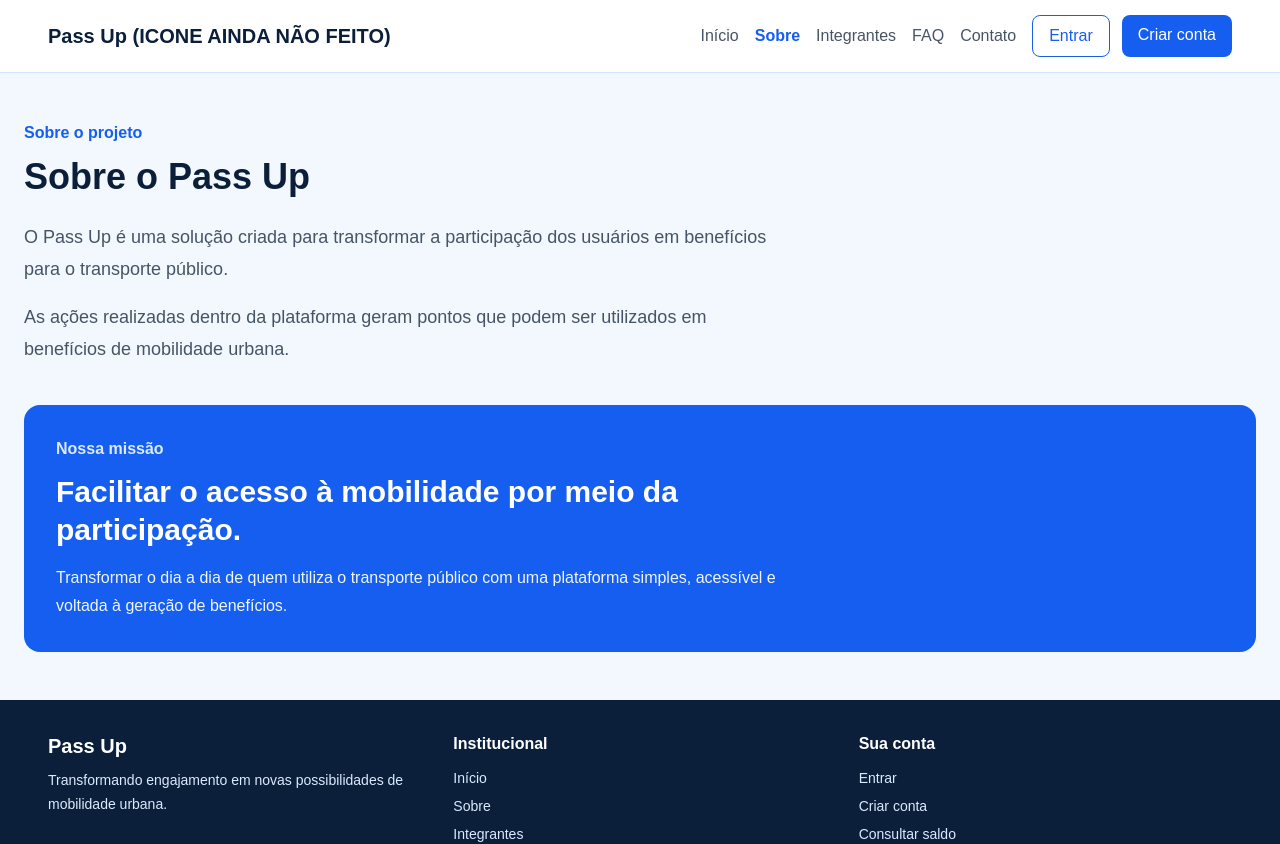
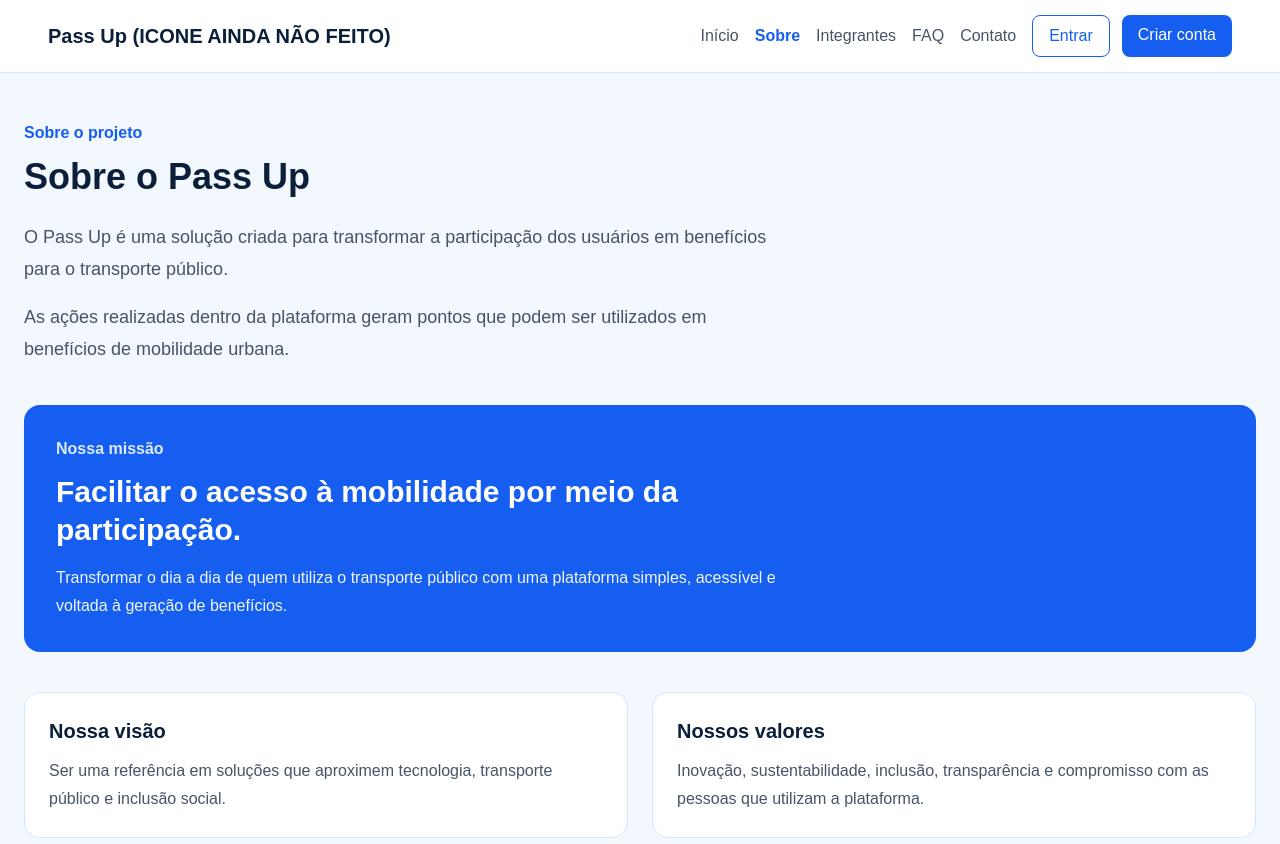
Before and after one commit to pivattidev/passup, a React (Vite) app: page /sobre in a window 1280 px wide. Shown: the top 844 px of the page. Built offline with nearby package versions, Linux system fonts and the light colour scheme.

Commit message:
feat: cards "visao" e "valores" adicionados na página sobre.

```diff
--- a/src/pages/Sobre/Sobre.tsx
+++ b/src/pages/Sobre/Sobre.tsx
@@ -1,3 +1,5 @@
+import CardValor from '../../components/CardValor'
+
 export default function Sobre() {
   return (
     <main className="bg-[#F2F8FD] px-6 py-12 text-[#0B1F3A]">
@@ -36,6 +38,19 @@ export default function Sobre() {
           plataforma simples, acessível e voltada à geração de benefícios.
         </p>
       </section>
+      <section className="mx-auto mt-10 max-w-[1600px]">
+        <div className="grid gap-6 min-[768px]:grid-cols-2">
+          <CardValor
+            titulo="Nossa visão"
+            descricao="Ser uma referência em soluções que aproximem tecnologia, transporte público e inclusão social."
+          />
+
+          <CardValor
+            titulo="Nossos valores"
+            descricao="Inovação, sustentabilidade, inclusão, transparência e compromisso com as pessoas que utilizam a plataforma."
+          />
+        </div>
+      </section>
     </main>
   )
 }
```
